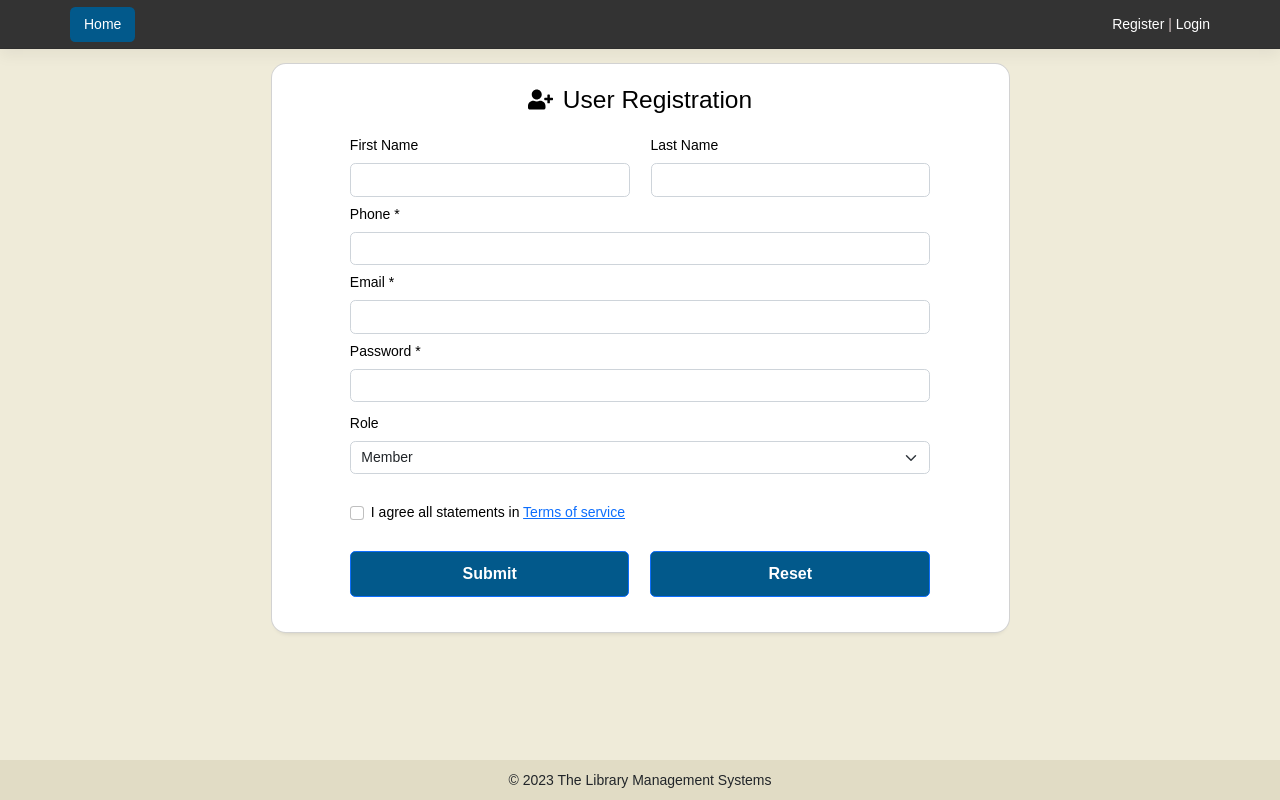
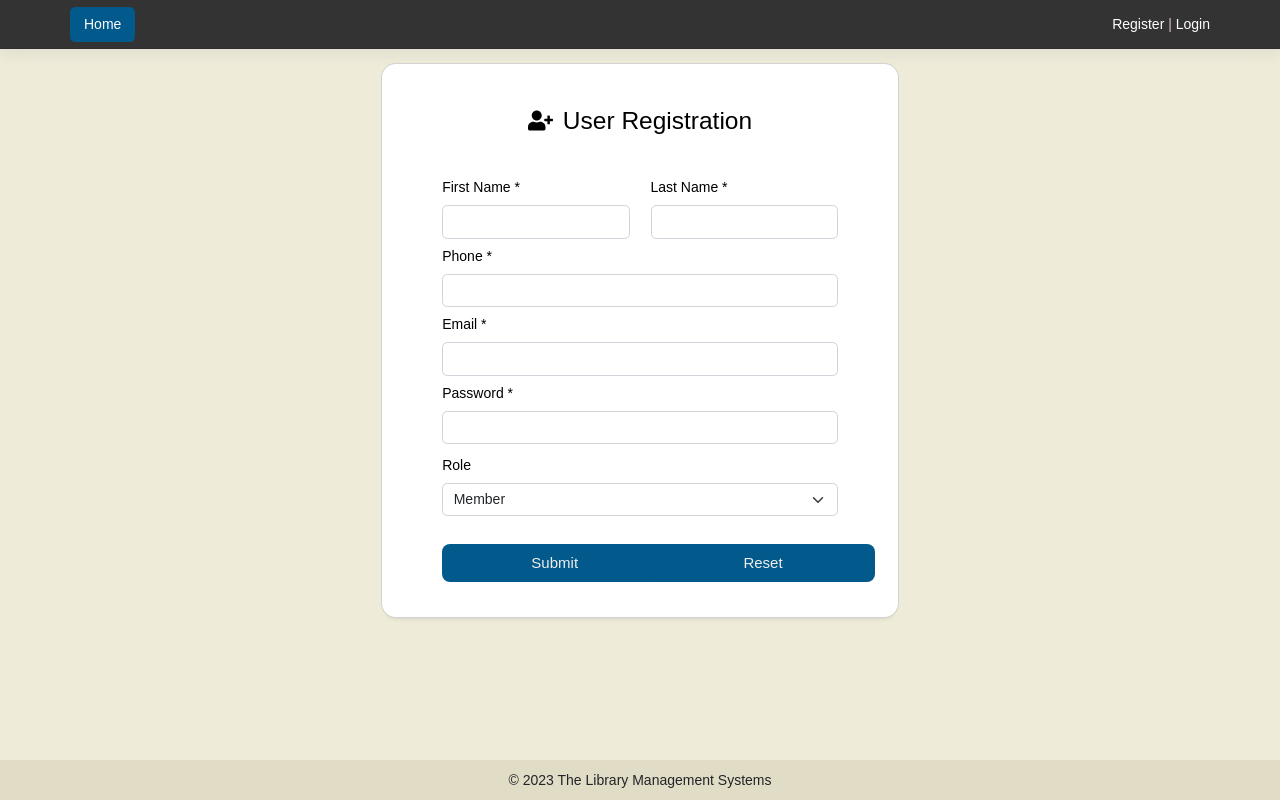
Before and after one commit to devalleytech/library-management-systems, a React (Create React App) app: page /register in a window 1280 px wide. Built offline with nearby package versions, Linux system fonts and the light colour scheme.

Commit message:
change in design for login and register page

```diff
--- a/src/component/Users/Login.js
+++ b/src/component/Users/Login.js
@@ -9,6 +9,7 @@ import './users.css';
 const Login = () => {
 
   const navigate = useNavigate();
+
    const initialUserFormState = {
     email: "",
     password: "",
@@ -47,6 +48,12 @@ const Login = () => {
     }
   };
 
+
+  const loginFormReset = (event) => {
+    event.preventDefault();
+    setErrors({});
+    setuserLoginForm(initialUserFormState);
+  }
     return (
       <div className="row d-flex justify-content-center align-items-center mt-5">
         <ToastContainer
@@ -62,12 +69,12 @@ const Login = () => {
           <div className="card-body">
             <div className="row justify-content-center">
               <div className="col-md-10 col-lg-10 col-xl-10 order-2 order-lg-1">
-                <h3 className="text-center mb-4 mx-md-4 mt-4 bd-title">Login</h3>
+                <h3 className="text-center mb-4 mx-md-4 mt-4 bd-title">User Login</h3>
                 <form className="mx-1 mx-md-6" onSubmit={handleOnLoginFormSubmit}>
 
                   <div className="d-flex flex-row align-items-center mb-2">
                     <div className="form-outline flex-fill mb-0">
-                    <label className="form-label" htmlFor="email">Email</label>
+                    <label className="form-label" htmlFor="email">Email *</label>
                         <input type="text" id="email" value={userLoginForm.email}
                         onChange={handleOnInputChange} name="email" className="form-control" />
                         {errors.email && (
@@ -80,7 +87,7 @@ const Login = () => {
 
                   <div className="d-flex flex-row align-items-center mb-2">
                     <div className="form-outline flex-fill mb-0">
-                    <label className="form-label" htmlFor="password">Password</label>
+                    <label className="form-label" htmlFor="password">Password *</label>
                       <input type="password" id="password" value={userLoginForm.password}
                         onChange={handleOnInputChange} name="password" className="form-control" />
                         {errors.password && (
@@ -90,24 +97,25 @@ const Login = () => {
                       )}
                     </div>
                   </div>
-                  <div className="row register-btn mt-2 py-4">
-                    <div className="col-md-6">
-                      <button type="submit" className="btn btn-primary btn-large btn-block w-100">
-                      Login
+                  <div className="row register-btn mt-2 py-4 ">
+                    <div className="col-md-6 col-sm-6 col-lg-6 buttonClass">
+                      <button type="submit" >
+                      Submit
                     </button>
                     </div>
-                    <div className="col-md-6">
-                       <button type="submit" className="btn btn-primary btn-large btn-block w-100">
-                      Cancel
+                    <div className="col-md-6 col-sm-6 col-lg-6 buttonClass">
+                       <button type="submit" onClick={loginFormReset} >
+                      Reset
                     </button>
-                    </div>
+                      </div>
                   </div>
                 </form>
-              </div>
+                </div>
             </div>
           </div>
         </div>
-      </div>
+        </div>
+
     </div>
     )
 }
--- a/src/component/Users/Signup.js
+++ b/src/component/Users/Signup.js
@@ -84,15 +84,27 @@ const Signup = () => {
           <div className="card-body">
             <div className="row justify-content-center">
               <div className="col-md-10 col-lg-10 col-xl-10 order-2 order-lg-1">
+                <div className="row">
+                    <div className="col-md-6">
+                      &nbsp;
+                    </div>
+                    <div className="col-md-6">
+                      &nbsp;
+                    </div>
+                  </div>
                 <h3 className="text-center mb-4 mx-md-4 mt-2 bd-title">
                   <FaUserPlus className="userIcon" />
-                  User Registration
+                    User Registration
                 </h3>
                 <form className="mx-1 mx-md-6" onSubmit={handleOnFormSubmit}>
+                   <div className="row">
+                    <div className="col-md-6"> &nbsp;</div>
+                    <div className="col-md-6"> &nbsp; </div>
+                  </div>
                   <div className="row d-flex flex-row align-items-center mb-2">
                     <div className="form-outline flex-fill w-50 col-md-3">
                       <label className="form-label" htmlFor="fname">
-                        First Name
+                        First Name *
                       </label>
                       <input
                         type="text"
@@ -110,7 +122,7 @@ const Signup = () => {
                     </div>
                     <div className="form-outline flex-fill w-50 col-md-3">
                       <label className="form-label" htmlFor="lname">
-                        Last Name
+                        Last Name *
                       </label>
                       <input
                         type="text"
@@ -208,29 +220,28 @@ const Signup = () => {
                     </div>
                   </div>
 
-                  <div className="form-check pt-4">
-                    <input
-                      className="form-check-input"
-                      type="checkbox"
-                      value=""
-                      id="terms"
-                    />
-                    <label className="form-check-label" htmlFor="terms">
-                      I agree all statements in{" "}
-                      <a href="#!">Terms of service</a>
-                    </label>
+                  <div className="row">
+                    <div className="col-md-6"> &nbsp;</div>
+                    <div className="col-md-6"> &nbsp; </div>
                   </div>
-
-                  <div className="row register-btn mt-2 py-4">
-                    <div className="col-md-6">
-                      <button type="submit" className="btn btn-primary btn-large btn-block w-100">
+                  <div className="row register-btn">
+                    <div className="col-md-6 buttonClass">
+                      <button type="submit" >
                       Submit
                     </button>
                     </div>
-                    <div className="col-md-6">
-                       <button type="button" onClick={() => navigateToHome()} className="btn btn-primary btn-large btn-block w-100">
+                    <div className="col-md-6 buttonClass">
+                       <button type="button" onClick={() => navigateToHome()}>
                       Reset
                     </button>
+                    </div>
+                  </div>
+                  <div className="row">
+                    <div className="col-md-6">
+                      &nbsp;
+                    </div>
+                    <div className="col-md-6">
+                      &nbsp;
                     </div>
                   </div>
                 </form>
--- a/src/component/Users/users.css
+++ b/src/component/Users/users.css
@@ -4,6 +4,9 @@
 }
 .card.text-black {
     border-radius: 15px;
+    min-height: 320px;
+        width: 70%;
+        margin: 0 auto;
 }
 
 .form-check.px-4.py-2 {
@@ -23,9 +26,12 @@
     margin-right:10px;
     margin-top: -5px;
 }
-.btn-primary {
+.buttonClass button {
     background-color: #02598b !important;
-    padding: 10px 0 !important;
-    font-weight: 600 !important;
-    font-size: 16px !important;
+    font-size: 15px !important;
+        width: 15em;
+        border-radius: 8px;
+        color: #eee;
+        border: none;
+        height: 2.5em;
 }
--- a/src/layout/Header.css
+++ b/src/layout/Header.css
@@ -42,7 +42,7 @@ a.nav-link.active {
 }
 
 .userType {
-    font-size: 14px;
+    font-size: 15px;
     color: #efebd9;
     font-weight: 600;
     line-height: 20px;
--- a/src/layout/Header.js
+++ b/src/layout/Header.js
@@ -23,7 +23,7 @@ const Header = () => {
     }
 
     return (
-        <header className="navbar navbar-expand-lg flex-column flex-md-row  bd-navbar">
+        <header className="navbar navbar-expand-lg flex-column flex-md-row bd-navbar px-2">
             <nav className="container">
                 <ul className="nav nav-pills">
                     <li className="nav-item">
```
